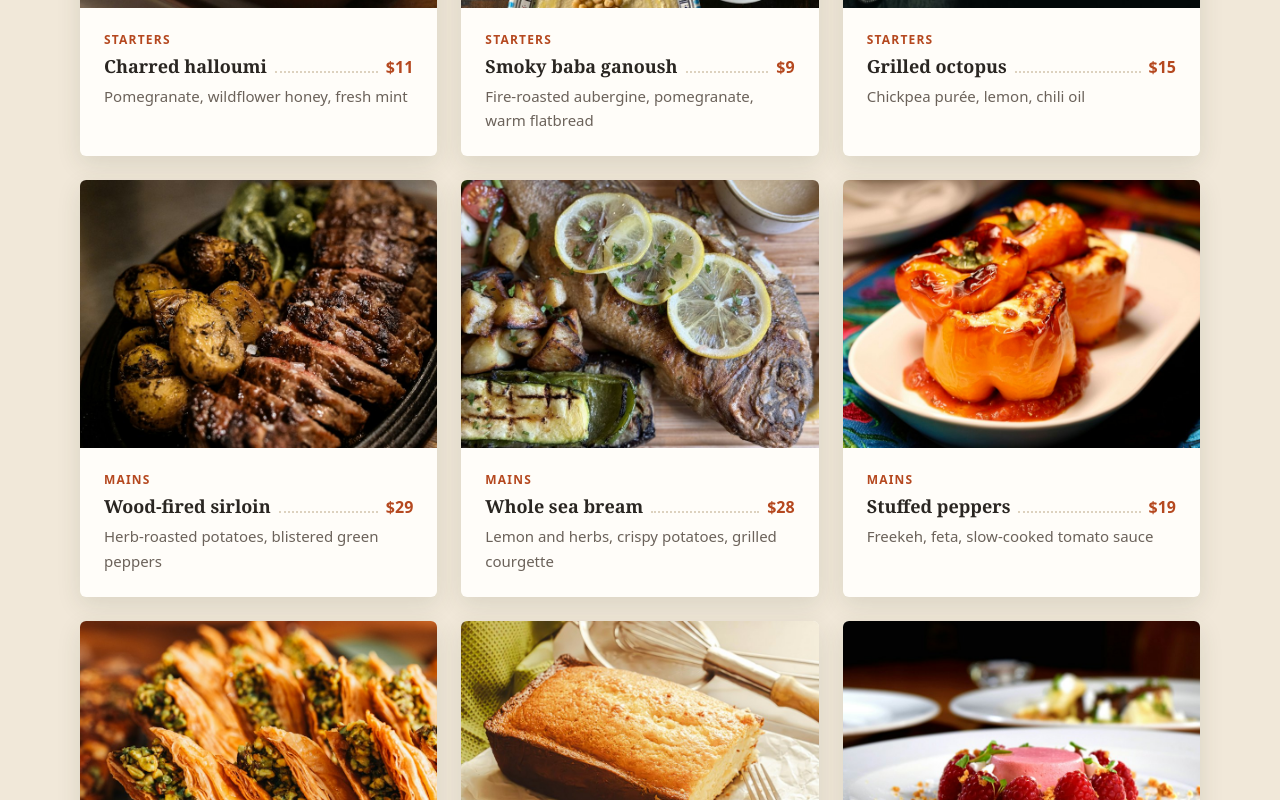
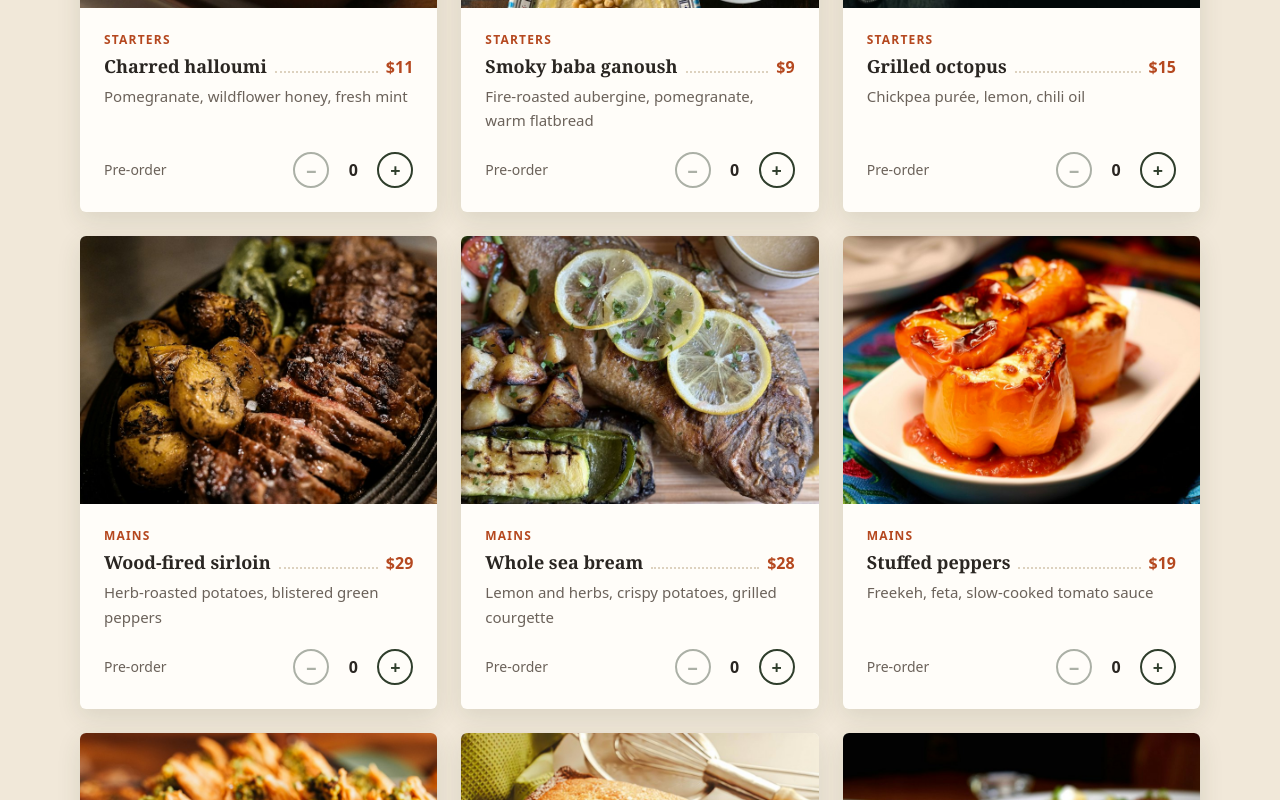
Before and after one commit to Mousta-Med/practicum-restaurant-site, a React (Vite) app: page / in a window 1280 px wide. Shown: the part 2120-2920 px from the top of the page. Built offline with nearby package versions, Linux system fonts and the light colour scheme.

Commit message:
Add QuantityStepper controlled component and pre-order summary

```diff
--- a/src/components/Menu.jsx
+++ b/src/components/Menu.jsx
@@ -1,6 +1,7 @@
 import { useState } from 'react'
 import { menuItems } from '../data/menu.js'
 import MenuCard from './MenuCard.jsx'
+import OrderSummary from './OrderSummary.jsx'
 import SectionHeading from './SectionHeading.jsx'
 
 // 'All' plus each category found in the data, without duplicates
@@ -8,9 +9,19 @@ const categories = ['All', ...new Set(menuItems.map((item) => item.category))]
 
 function Menu() {
   const [activeCategory, setActiveCategory] = useState('All')
+  // Pre-order quantities by dish id, e.g. { 4: 2, 7: 1 }. Kept here (not in each card)
+  // so they survive when the filter hides a card, and so we can total them.
+  const [quantities, setQuantities] = useState({})
 
   const visibleItems =
     activeCategory === 'All' ? menuItems : menuItems.filter((item) => item.category === activeCategory)
+
+  function updateQuantity(id, newQuantity) {
+    setQuantities((current) => ({ ...current, [id]: newQuantity }))
+  }
+
+  const itemCount = menuItems.reduce((sum, item) => sum + (quantities[item.id] ?? 0), 0)
+  const total = menuItems.reduce((sum, item) => sum + (quantities[item.id] ?? 0) * item.price, 0)
 
   return (
     <section id="menu" aria-labelledby="menu-title" className="bg-sand py-16 md:py-20">
@@ -50,10 +61,16 @@ function Menu() {
         <ul className="grid gap-6 sm:grid-cols-2 lg:grid-cols-3">
           {visibleItems.map((item) => (
             <li key={item.id}>
-              <MenuCard item={item} />
+              <MenuCard
+                item={item}
+                quantity={quantities[item.id] ?? 0}
+                onQuantityChange={(newQuantity) => updateQuantity(item.id, newQuantity)}
+              />
             </li>
           ))}
         </ul>
+
+        {itemCount > 0 && <OrderSummary itemCount={itemCount} total={total} onClear={() => setQuantities({})} />}
       </div>
     </section>
   )
--- a/src/components/MenuCard.jsx
+++ b/src/components/MenuCard.jsx
@@ -1,6 +1,12 @@
-function MenuCard({ item }) {
+import QuantityStepper from './QuantityStepper.jsx'
+
+function MenuCard({ item, quantity, onQuantityChange }) {
   return (
-    <article className="flex h-full flex-col overflow-hidden rounded-md bg-surface shadow-card">
+    <article
+      className={`flex h-full flex-col overflow-hidden rounded-md bg-surface shadow-card ${
+        quantity > 0 ? 'ring-2 ring-ember' : ''
+      }`}
+    >
       <img
         src={item.image}
         alt={item.alt}
@@ -18,6 +24,11 @@ function MenuCard({ item }) {
           <span className="font-bold text-ember">${item.price}</span>
         </div>
         <p className="mt-1 text-[0.9375rem] text-muted">{item.description}</p>
+
+        <div className="mt-auto flex items-center justify-between gap-4 pt-5">
+          <span className="text-sm text-muted">Pre-order</span>
+          <QuantityStepper value={quantity} onChange={onQuantityChange} label={item.name} />
+        </div>
       </div>
     </article>
   )
--- /dev/null
+++ b/src/components/OrderSummary.jsx
@@ -0,0 +1,27 @@
+function OrderSummary({ itemCount, total, onClear }) {
+  return (
+    <div className="sticky bottom-4 mt-8 flex flex-wrap items-center justify-between gap-3 rounded-md bg-olive p-3 text-linen shadow-card sm:p-4">
+      <p className="font-semibold">
+        <span className="sr-only sm:not-sr-only">Your pre-order: </span>
+        {itemCount} {itemCount === 1 ? 'dish' : 'dishes'} &middot; ${total}
+      </p>
+      <div className="flex gap-2 sm:gap-3">
+        <button
+          type="button"
+          onClick={onClear}
+          className="rounded-md border-2 border-linen px-3 py-2 text-sm font-semibold transition-colors hover:bg-linen hover:text-olive sm:px-4"
+        >
+          Clear
+        </button>
+        <a
+          href="#reservation"
+          className="rounded-md border-2 border-ember bg-ember px-3 py-2 text-sm font-semibold transition-colors hover:border-ember-dark hover:bg-ember-dark sm:px-4"
+        >
+          Reserve<span className="hidden sm:inline"> a table</span>
+        </a>
+      </div>
+    </div>
+  )
+}
+
+export default OrderSummary
--- /dev/null
+++ b/src/components/QuantityStepper.jsx
@@ -0,0 +1,34 @@
+// Controlled component: it keeps no state of its own. The parent passes the current
+// `value` and an `onChange` function, and the stepper only asks for a new value.
+function QuantityStepper({ value, onChange, label, min = 0, max = 10 }) {
+  const buttonClass =
+    'flex size-9 items-center justify-center rounded-full border-2 border-olive text-lg leading-none font-bold text-olive transition-colors hover:bg-olive hover:text-linen disabled:cursor-not-allowed disabled:opacity-40 disabled:hover:bg-transparent disabled:hover:text-olive'
+
+  return (
+    <div role="group" aria-label={`Quantity of ${label}`} className="flex items-center gap-3">
+      <button
+        type="button"
+        onClick={() => onChange(value - 1)}
+        disabled={value <= min}
+        aria-label={`Remove one ${label}`}
+        className={buttonClass}
+      >
+        −
+      </button>
+      <span aria-live="polite" className="w-6 text-center font-semibold tabular-nums">
+        {value}
+      </span>
+      <button
+        type="button"
+        onClick={() => onChange(value + 1)}
+        disabled={value >= max}
+        aria-label={`Add one ${label}`}
+        className={buttonClass}
+      >
+        +
+      </button>
+    </div>
+  )
+}
+
+export default QuantityStepper
```
